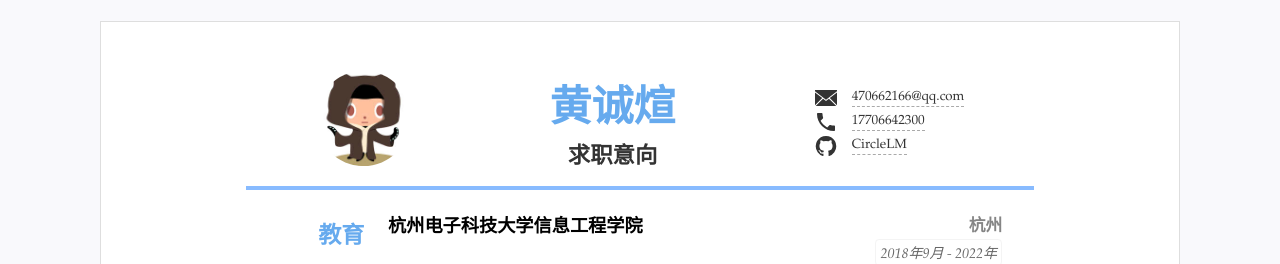
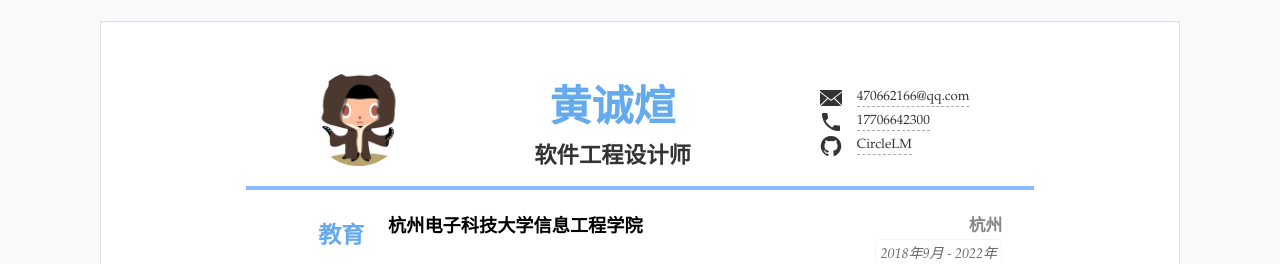
Before and after one commit to CircleLM/jianli, a Jekyll site: the page built from index.html, in a window 1280 px wide. Shown: the top 264 px of the page. Built offline with Jekyll 4.4.1, drawn with Linux system fonts in a browser that asks for light colours.

Commit message:
Update resume.yml

```diff
--- a/_data/resume.yml
+++ b/_data/resume.yml
@@ -1,10 +1,10 @@
 # 数据格式可以为 yaml(文件以.yml结尾) 或者json(文件以.json结尾)
 # 如果YAML格式的数据请先检查格式是否有误，可选检查工具 http://www.yamllint.com
 
-title: "简历标题"
+title: "简历"
 lang: "zh" #语言设置 zh表示中文 en 表示英语
 name: "黄诚煊"
-jobtitle: "求职意向" #可空不显示
+jobtitle: "软件工程设计师" #可空不显示
 photo: "assets/img/photo.jpg" #照片可空，不显示
 
 #联系方式
```
